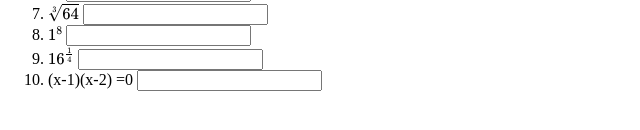
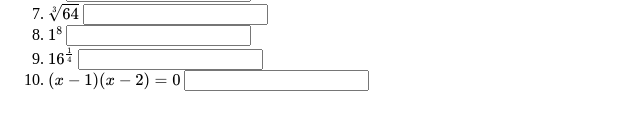
Before and after one commit to emmathompson08/AACoding-02-8, a plain HTML site: page index.html in a window 1280 px wide. Shown: the part 294-424 px from the top of the page, without its empty margins (0-640 px from the left). Drawn offline with nearby package versions, Linux system fonts and the light colour scheme.

Commit message:
Update index.html

```diff
--- a/index.html
+++ b/index.html
@@ -43,7 +43,7 @@
 <li> \( \sqrt[3]{64} \) <input data-correct="4" /></li>
 <li> \( 1^ 8\) <input data-correct="1" /> </li>
 <li> \( 16^\frac{1}{4} \) <input data-correct="2" /></li>
-<li> (x-1)(x-2) =0 <input data-correct="1&2" /></li>
+<li> \((x-1)(x-2) =0 \) <input data-correct="1&2" /></li>
 <ol>
 <script src="https://static.codepen.io/assets/common/stopExecutionOnTimeout-30d18ea41045577cdb11c797602d08e0b9c2fa407c8b81058b1c422053ad8041.js"></script>
 <script src='https://cdnjs.cloudflare.com/ajax/libs/jquery/3.4.1/jquery.min.js'></script>
```
